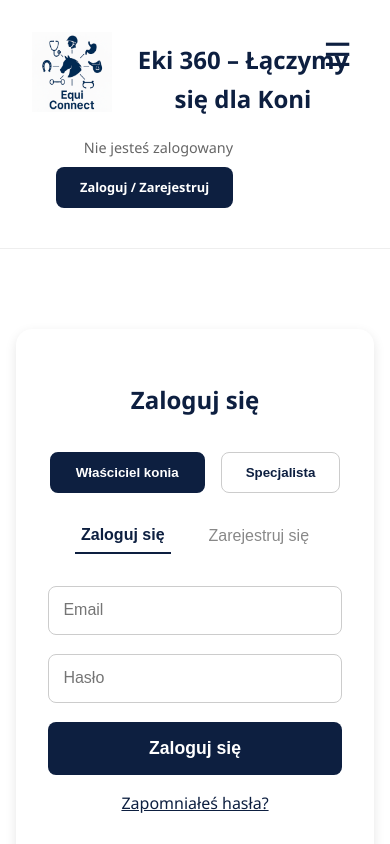
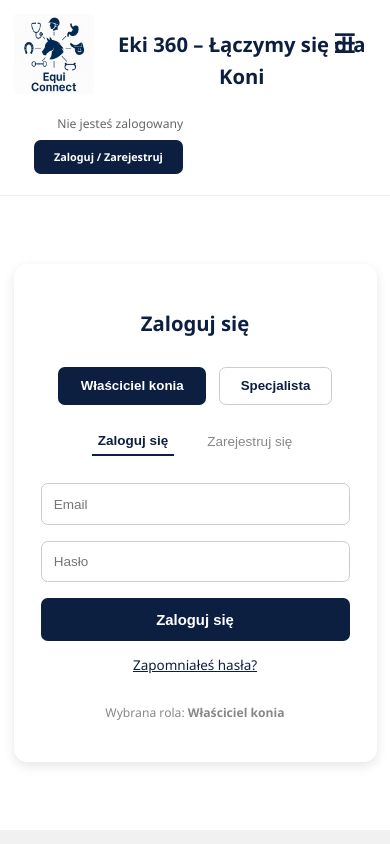
Before and after one commit to Famonaretto/equi-connect-ui, a Next.js app: page /zaloguj in a window 390 px wide. Shown: the top 844 px of the page. Built offline with nearby package versions, Linux system fonts and the light colour scheme; no server answers.

Commit message:
💄 Aktualizacja stylów responsywnych i hamburger menu

```diff
--- a/app/globals.css
+++ b/app/globals.css
@@ -1,3 +1,4 @@
+/* ========== PODSTAWOWE STYLE ========== */
 html, body {
   margin: 0;
   padding: 0;
@@ -12,7 +13,7 @@ html, body {
   -moz-osx-font-smoothing: grayscale;
 }
 
-/* ✨ Responsywna zmiana rozmiaru fontu */
+/* ========== RESPONSYWNA CZCIONKA ========== */
 @media (max-width: 1024px) {
   html, body {
     font-size: 15px;
@@ -31,7 +32,92 @@ html, body {
   }
 }
 
-/* 🧠 Układy responsywne */
+/* ========== NAGŁÓWEK ========== */
+.main-header {
+  background: #fff;
+  border-bottom: 1px solid #eee;
+  padding: 1rem;
+}
+
+.top-bar {
+  display: flex;
+  align-items: center;
+  justify-content: space-between;
+  flex-wrap: wrap;
+  gap: 1rem;
+  position: relative;
+}
+
+.site-title {
+  font-size: 2.5rem;
+  font-weight: bold;
+  color: #0D1F40;
+  flex: 1;
+  text-align: center;
+  margin: 0;
+}
+
+.user-panel {
+  min-width: 120px;
+  text-align: right;
+}
+
+/* Hamburger menu (ukryte na desktop) */
+.hamburger {
+  display: none;
+  font-size: 2rem;
+  background: none;
+  border: none;
+  cursor: pointer;
+  color: #0D1F40;
+}
+
+/* ========== NAWIGACJA ========== */
+.main-nav {
+  display: flex;
+  justify-content: center;
+  flex-wrap: wrap;
+  gap: 1.2rem;
+  margin-top: 1rem;
+}
+
+.main-nav a {
+  font-weight: 500;
+  font-size: 1.1rem;
+  color: #0D1F40;
+  text-decoration: none;
+  padding: 0.5rem 1rem;
+}
+
+/* ========== MEDIA QUERIES: MOBILE ========== */
+@media (max-width: 768px) {
+  .site-title {
+    font-size: 1.5rem;
+    margin-top: 0.5rem;
+  }
+
+  .hamburger {
+    display: block;
+    position: absolute;
+    top: 1rem;
+    right: 1rem;
+    z-index: 1000;
+  }
+
+  .main-nav {
+    display: none;
+    flex-direction: column;
+    align-items: center;
+    gap: 1rem;
+    padding-bottom: 1rem;
+  }
+
+  .main-nav.open {
+    display: flex;
+  }
+}
+
+/* ========== DODATKOWE SEKCJE (formularze, layouty) ========== */
 @media (max-width: 768px) {
   .form-grid,
   .cta-grid,
@@ -64,207 +150,3 @@ html, body {
     flex: 1 1 100%;
   }
 }
-
-/* ✅ Header */
-.header-top {
-  display: flex;
-  align-items: center;
-  justify-content: space-between;
-  flex-wrap: wrap;
-  gap: 1rem;
-}
-
-.main-title {
-  font-size: 2rem;
-  font-weight: bold;
-  color: #0D1F40;
-  text-align: center;
-  flex: 1;
-}
-
-@media (max-width: 768px) {
-  .main-title {
-    font-size: 1.4rem;
-  }
-}
-
-/* ✅ Nawigacja */
-nav a {
-  font-weight: 500;
-  font-size: 1.1rem;
-  color: #0D1F40;
-  text-decoration: none;
-  padding: 0.5rem 1rem;
-}
-
-@media (max-width: 768px) {
-  nav {
-    flex-direction: column;
-    align-items: center;
-  }
-
-  nav a {
-    padding: 0.3rem 0.5rem;
-    font-size: 1rem;
-  }
-}
-.main-header {
-  background: #fff;
-  border-bottom: 1px solid #eee;
-  padding: 1rem;
-}
-
-.top-bar {
-  display: flex;
-  align-items: center;
-  justify-content: space-between;
-  flex-wrap: wrap;
-  gap: 1rem;
-}
-
-.site-title {
-  font-size: 1.8rem;
-  font-weight: bold;
-  color: #0D1F40;
-  flex: 1;
-  text-align: center;
-  margin: 0;
-}
-
-.user-panel {
-  min-width: 120px;
-  text-align: right;
-}
-
-.hamburger {
-  display: none;
-  background: none;
-  font-size: 2rem;
-  border: none;
-  cursor: pointer;
-}
-
-/* Navigation */
-.main-nav {
-  display: flex;
-  justify-content: center;
-  flex-wrap: wrap;
-  gap: 1.2rem;
-  margin-top: 1rem;
-}
-
-.main-nav a {
-  text-decoration: none;
-  color: #0D1F40;
-  font-weight: 500;
-}
-
-/* Responsive navigation */
-@media (max-width: 768px) {
-  .main-nav {
-    flex-direction: column;
-    align-items: center;
-    display: none;
-  }
-
-  .main-nav.open {
-    display: flex;
-  }
-
-  .hamburger {
-    display: block;
-  }
-}
-html, body {
-  margin: 0;
-  padding: 0;
-  max-width: 100%;
-  overflow-x: hidden;
-  font-family: 'Segoe UI', 'Roboto', 'Helvetica Neue', Arial, sans-serif;
-  font-size: 16px;
-  line-height: 1.6;
-  color: #0D1F40;
-  background-color: #fff;
-  -webkit-font-smoothing: antialiased;
-  -moz-osx-font-smoothing: grayscale;
-}
-
-.main-header {
-  border-bottom: 1px solid #eee;
-  background: #fff;
-}
-
-.top-bar {
-  display: flex;
-  align-items: center;
-  justify-content: space-between;
-  padding: 1rem;
-  position: relative;
-  flex-wrap: wrap;
-}
-
-.site-title {
-  font-size: 2.2rem;
-  font-weight: bold;
-  color: #0D1F40;
-  text-align: center;
-  flex: 1;
-  margin: 0;
-}
-
-.user-panel {
-  min-width: 120px;
-  text-align: right;
-}
-
-.hamburger {
-  display: none;
-  font-size: 2rem;
-  background: none;
-  border: none;
-  cursor: pointer;
-  color: #0D1F40;
-}
-
-/* Nav */
-.main-nav {
-  display: flex;
-  justify-content: center;
-  gap: 1.2rem;
-  padding: 1rem 0;
-  font-weight: 500;
-  font-size: 1.1rem;
-}
-
-.main-nav a {
-  text-decoration: none;
-  color: #0D1F40;
-}
-
-/* Mobile styles */
-@media (max-width: 768px) {
-  .site-title {
-    font-size: 1.5rem;
-    margin-top: 0.5rem;
-  }
-
-  .hamburger {
-    display: block;
-    position: absolute;
-    top: 1.2rem;
-    right: 1rem;
-    z-index: 1000;
-  }
-
-  .main-nav {
-    display: none;
-    flex-direction: column;
-    align-items: center;
-    gap: 1rem;
-    padding-bottom: 1rem;
-  }
-
-  .main-nav.mobile.open {
-    display: flex;
-  }
-}
```
